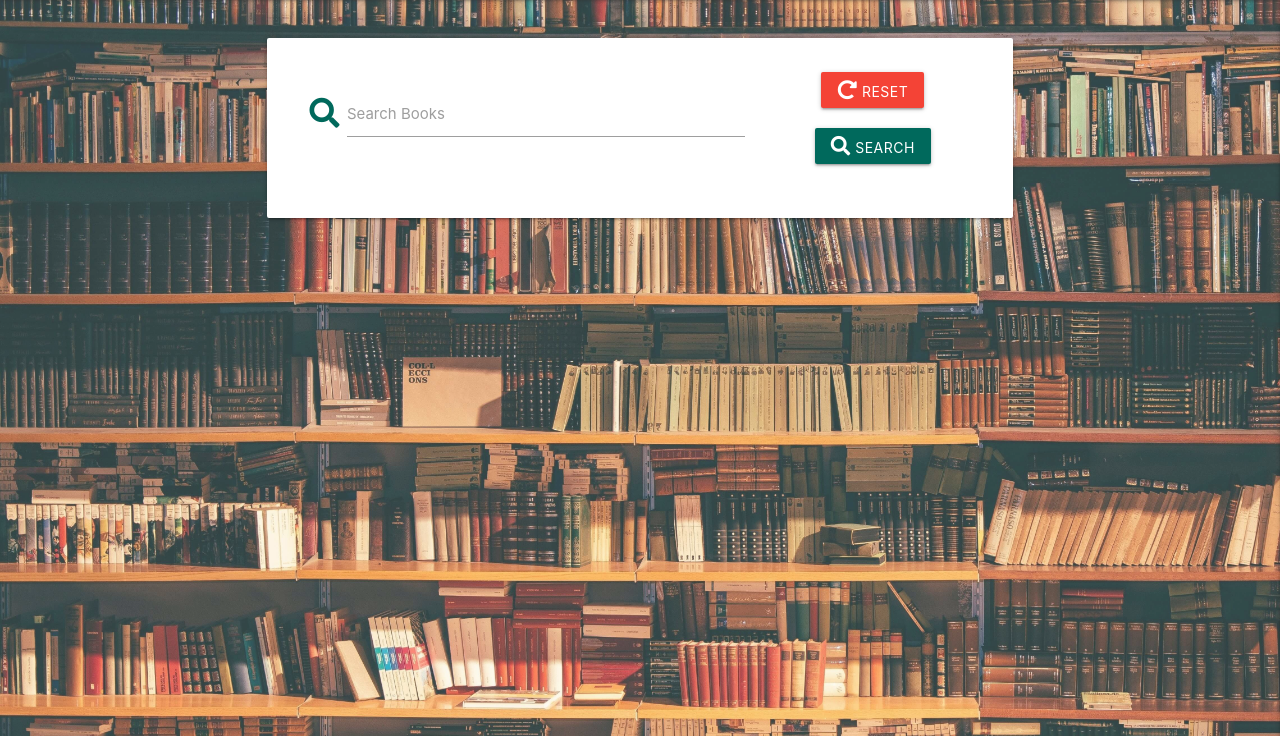
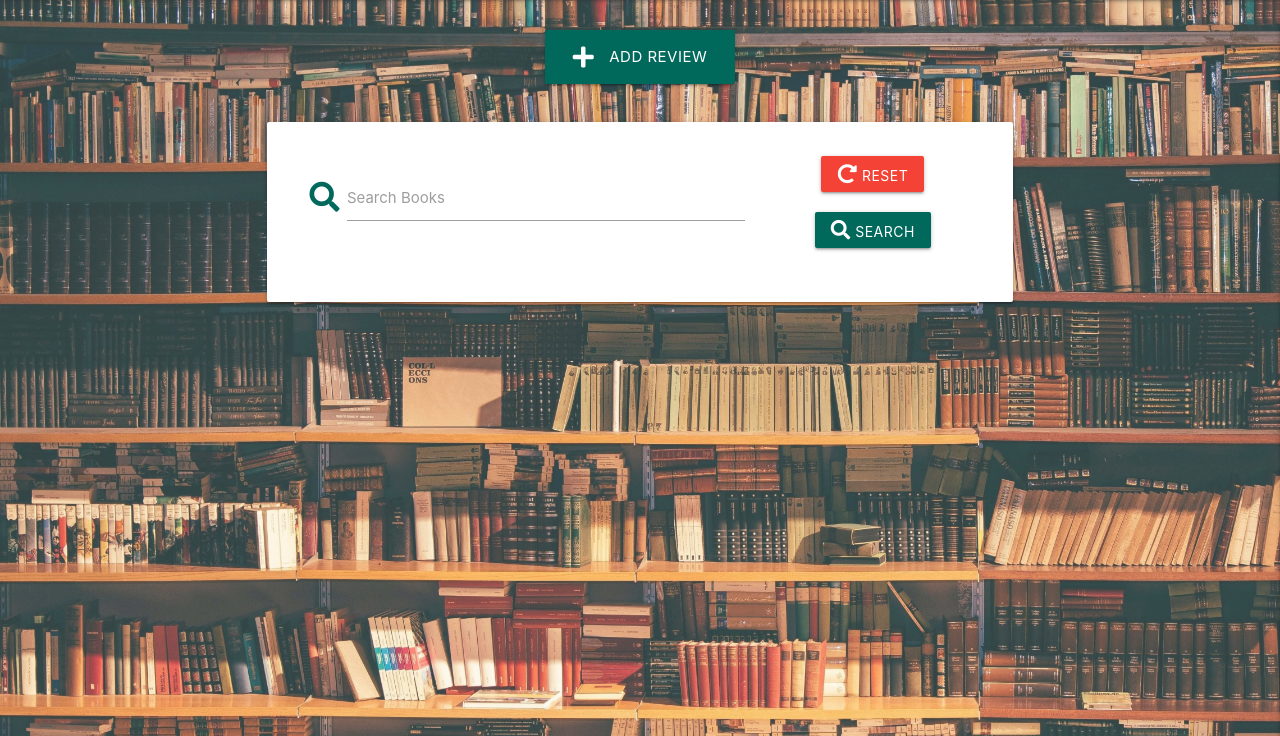
Before and after one commit to RobKnowles248/book-club, a Flask app: page / in a window 1280 px wide. Shown: the part 64-800 px from the top of the page. Run offline with Flask 2, Linux system fonts and the light colour scheme; data that the repository does not hold is empty; some libraries are stand-ins or nearby versions.

Commit message:
Add add review button to home page

```diff
--- a/templates/index.html
+++ b/templates/index.html
@@ -1,5 +1,14 @@
 {% extends "base.html" %}
 {% block content %}
+
+    <!-- add review button -->
+    <div class="row top-margin center-align">
+        <div class="col s12">
+            <a href="{{ url_for('add_review' ) }}" class="btn-large teal darken-3 white-text">
+                <i class="fas fa-plus left"></i> Add Review
+            </a>
+        </div>
+    </div>
 
     <!-- search bar -->
     <div class="row top-margin">
```
